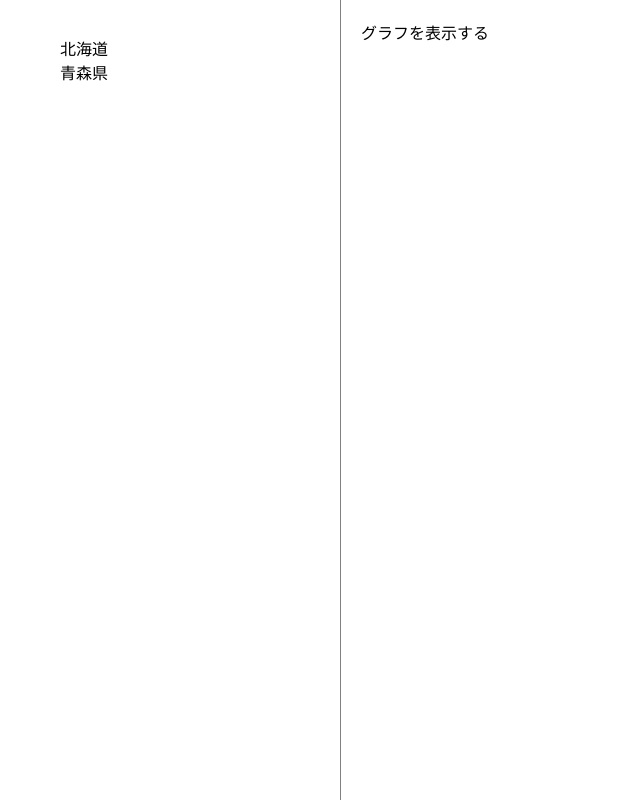
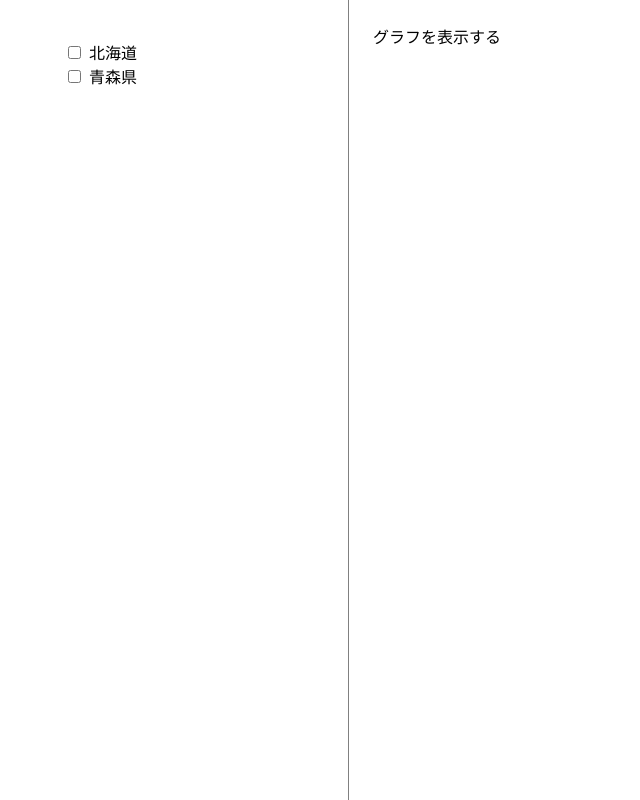
Before and after one commit to kk-zu/japan-population-app, a React (Create React App) app: page / in a window 1280 px wide. Shown: the whole page, without its empty margins (0-640 px from the left). Built offline with nearby package versions, Linux system fonts and the light colour scheme.

Commit message:
SelectorListにチェックボックスを追加する

```diff
--- /dev/null
+++ b/src/components/commmon/SelectorList.scss
@@ -0,0 +1,5 @@
+.selector-list {
+  &__input {
+    margin-right: 8px;
+  }
+}
--- a/src/components/commmon/SelectorList.tsx
+++ b/src/components/commmon/SelectorList.tsx
@@ -1,15 +1,36 @@
-import React from 'react'
+import React, { useState } from 'react'
 import { SelectorItem } from 'src/types/common/selector'
+import './SelectorList.scss'
 
 type Props = { selectors: Array<SelectorItem> }
 
 const SelectorList: React.FC<Props> = (props) => {
-  // TODO: チェックボックス付きステート
-  // TODO: チェックボックス
+  const [selectedIds, setSelectedIds] = useState<Array<string>>([])
+
+  const handleChange = (e: React.ChangeEvent<HTMLInputElement>) => {
+    const targetId = e.target.value
+    if (selectedIds.includes(targetId)) {
+      setSelectedIds(selectedIds.filter((id) => id !== targetId))
+    } else {
+      setSelectedIds([...selectedIds, targetId])
+    }
+  }
+
   return (
-    <ul>
+    <ul className="selector-list">
       {props.selectors.map((item) => (
-        <li>{item.name}</li>
+        <li className="selector-list__selector">
+          <label>
+            <input
+              className="selector-list__input"
+              type="checkbox"
+              value={item.id}
+              onChange={handleChange}
+              checked={selectedIds.includes(item.id)}
+            />
+            {item.name}
+          </label>
+        </li>
       ))}
     </ul>
   )
--- a/src/pages/Population.scss
+++ b/src/pages/Population.scss
@@ -5,11 +5,11 @@
 
   &__prefectures {
     width: 300px;
-    padding: 20px;
+    padding: 24px;
     border-right: 1px solid gray;
     overflow-y: auto;
   }
   &__graph {
-    padding: 20px;
+    padding: 24px;
   }
 }
--- a/src/pages/Population.tsx
+++ b/src/pages/Population.tsx
@@ -7,11 +7,11 @@ const Population: React.FC = () => {
   // TODO: 確認用の初期値
   const defaultPrefectures: Array<SelectorItem> = [
     {
-      id: 1,
+      id: '1',
       name: '北海道',
     },
     {
-      id: 2,
+      id: '2',
       name: '青森県',
     },
   ]
--- a/src/types/common/selector.ts
+++ b/src/types/common/selector.ts
@@ -1,2 +1 @@
-export type SelectorItem = { id: number; name: string }
-export type Selector = { check: boolean; readonly selector: SelectorItem }
+export type SelectorItem = { id: string; name: string }
```
Also changed, not shown: 1 other file (tests, documents, lock files or other folders).
